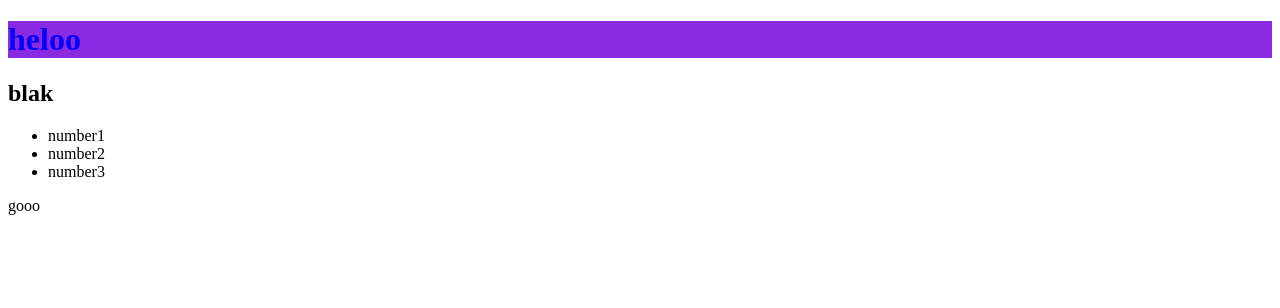
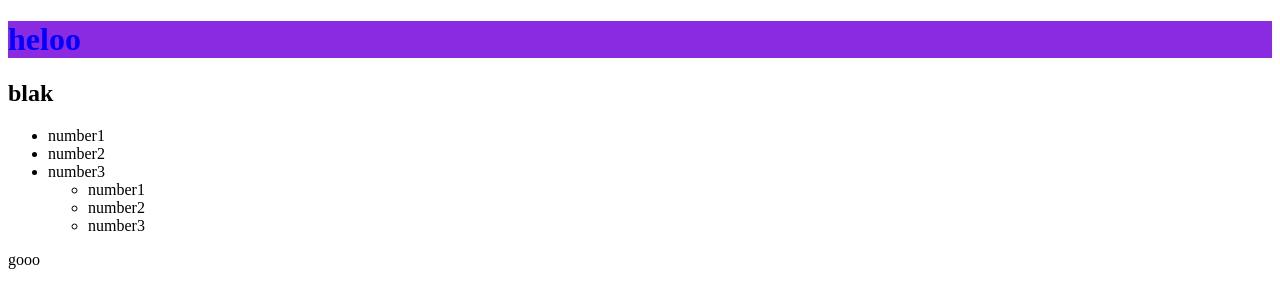
Before and after one commit to mrhamedahmadi/gitproject, a plain HTML site: page index.html in a window 1280 px wide. Drawn offline with Linux system fonts and the light colour scheme.

Commit message:
addlist li

```diff
--- a/index.html
+++ b/index.html
@@ -15,7 +15,11 @@
         <li>number1</li>
         <li>number2</li>
         <li>number3</li>
-
+         <ul>
+            <li>number1</li>
+            <li>number2</li>
+            <li>number3</li>
+         </ul>
     </ul>
     <p></p>
    </nav>
```
